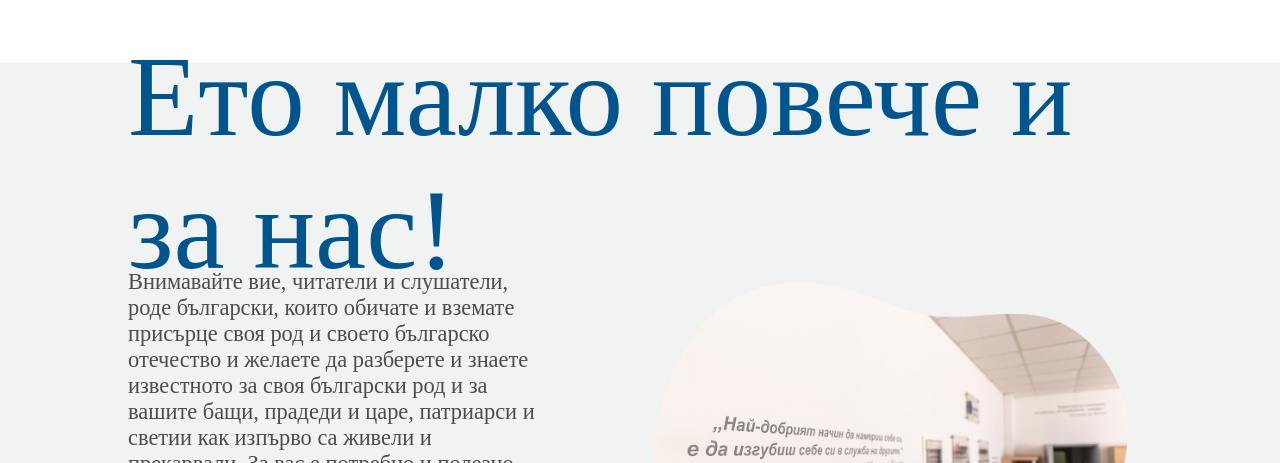
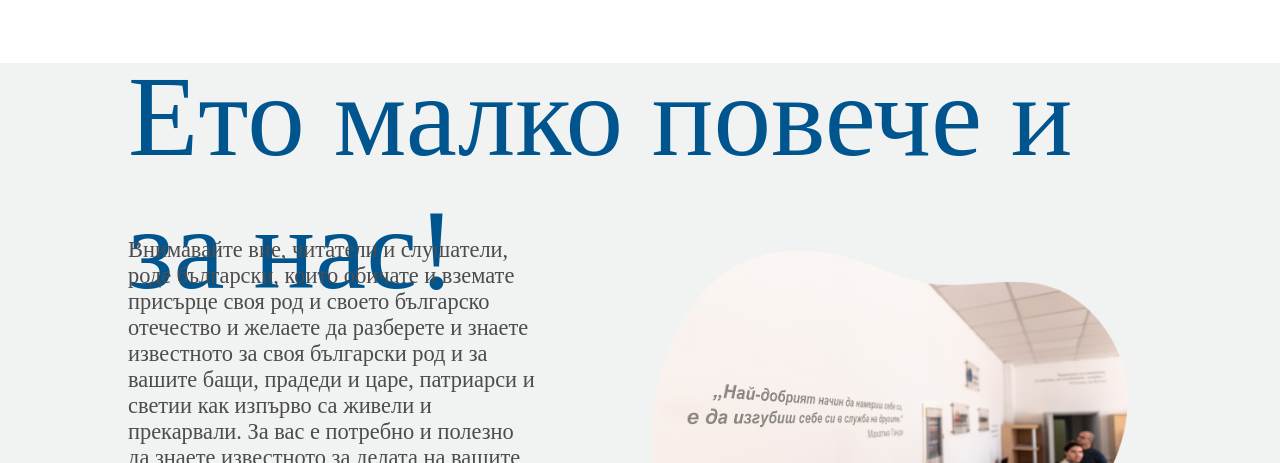
Before and after one commit to roboclub-tu/roboclub-website, a React (Create React App) app: page / in a window 1280 px wide. Shown: the part 817-1280 px from the top of the page. Built offline with nearby package versions, Linux system fonts and the light colour scheme.

Commit message:
Updated about us section design
Changed the height of the header of the about us section in order not to be covered by the header

```diff
--- a/src/components/AboutUs/AboutUs.scss
+++ b/src/components/AboutUs/AboutUs.scss
@@ -19,8 +19,9 @@
       color: #00558E;
       font-family: "Phenomena";
       width: 100%;
-      height: 25vh;
+      height: 10vh;
       font-size:7.2rem;
+      padding-top: 10vh;
     }
 
     .about-us-row{
```
